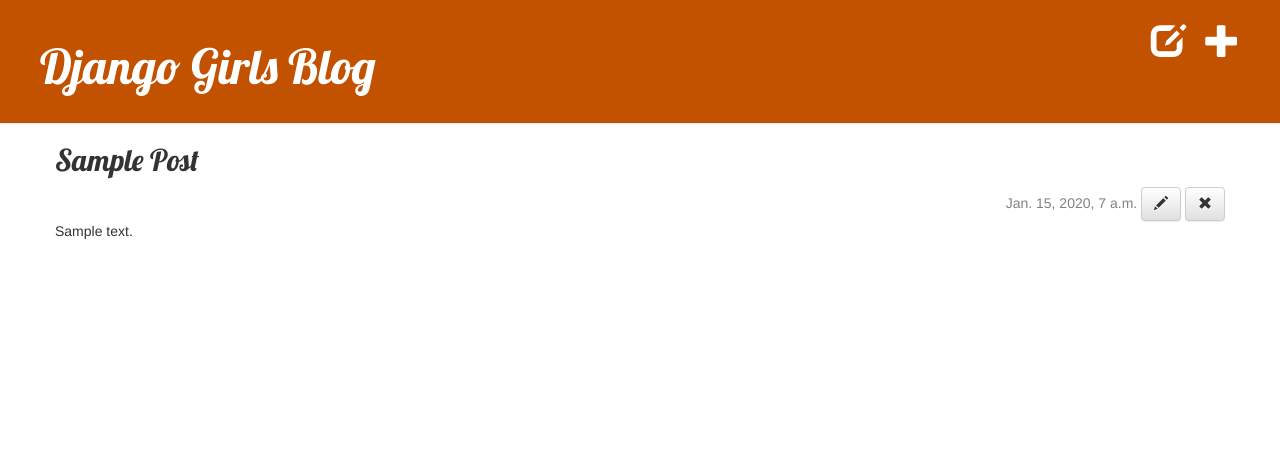
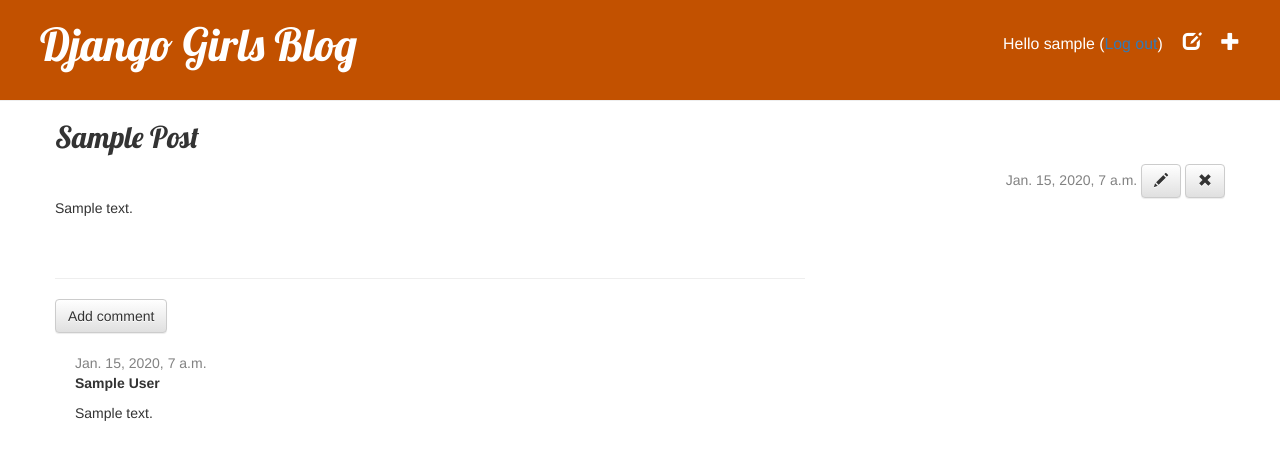
Before and after one commit to alegume/furry-succotash, a Django app: page /post/1/ in a window 1280 px wide. Shown: the top 460 px of the page. Run offline with Django 3.2, Linux system fonts and the light colour scheme; a user stored in the database is signed in; tables that the repository leaves empty hold one stand-in row (values such as "Sample post"); some libraries are stand-ins or nearby versions.

Commit message:
tutorial and extension completed

```diff
--- a/blog/admin.py
+++ b/blog/admin.py
@@ -1,5 +1,5 @@
 from django.contrib import admin
-from .models import Post
-
+from .models import Post, Comment
 
 admin.site.register(Post)
+admin.site.register(Comment)
--- a/blog/models.py
+++ b/blog/models.py
@@ -13,5 +13,24 @@
         self.published_date = timezone.now()
         self.save()
 
+    def approved_comments(self):
+        return self.comments.filter(approved_comment=True)
+
     def __str__(self):
         return '{} ({})'.format(self.title, self.author)
+
+class Comment(models.Model):
+    post = models.ForeignKey(
+        'blog.Post', on_delete=models.CASCADE, related_name='comments'
+    )
+    author = models.CharField(max_length=200)
+    text = models.TextField()
+    created_date = models.DateTimeField(default=timezone.now)
+    approved_comment = models.BooleanField(default=False)
+
+    def approve(self):
+        self.approved_comment = True
+        self.save()
+
+    def __str__(self):
+        return self.text
--- a/blog/static/css/blog.css
+++ b/blog/static/css/blog.css
@@ -11,7 +11,7 @@
 
 .page-header h1, .page-header h1 a, .page-header h1 a:visited, .page-header h1 a:active {
     color: #ffffff;
-    font-size: 36pt;
+    font-size: 34pt;
     text-decoration: none;
 }
 
@@ -38,8 +38,9 @@
 .top-menu, .top-menu:hover, .top-menu:visited {
     color: #ffffff;
     float: right;
-    font-size: 26pt;
+    font-size: 14pt;
     margin-right: 20px;
+    margin-top: 10px;
 }
 
 .post {
@@ -51,6 +52,10 @@
 }
 
 
-h2 {
+h2, h1 {
     margin-top: 0;
 }
+
+.comment {
+    margin: 20px 0px 20px 20px;
+}
--- a/blog/templates/blog/base.html
+++ b/blog/templates/blog/base.html
@@ -19,6 +19,12 @@
                  <a href="{% url 'post_draft_list' %}" class="top-menu">
                      <span class="glyphicon glyphicon-edit"></span>
                  </a>
+                 <p class="top-menu">
+                     <small>Hello {{ user.username }}
+                     (<a href="{% url 'logout' %}">Log out</a>)</small>
+                 </p>
+            {% else %}
+                <a href="{% url 'login' %}" class="top-menu"><span class="glyphicon glyphicon-lock"></span></a>
             {% endif %}
             <h1><a href="/">Django Girls Blog</a></h1>
         </div>
--- a/blog/templates/blog/post_detail.html
+++ b/blog/templates/blog/post_detail.html
@@ -30,4 +30,36 @@
             </div>
         </div>
     </div>
+    <hr />
+    <a class="btn btn-default" href="{% url 'add_comment_to_post' pk=post.pk %}">
+        Add comment
+    </a>
+
+    {% comment 'name of my first template comment' %}
+        the next block show all comments
+    {% endcomment %}
+
+    {% for comment in post.comments.all %}
+        {% if user.is_authenticated or comment.approved_comment %}
+            <div class="comment">
+                <div class="date">
+                    {{ comment.created_date }}
+                    {% if not comment.approved_comment %}
+                        <a class="btn btn-default" href="{% url 'comment_remove' pk=comment.pk %}">
+                            <span class="glyphicon glyphicon-remove"></span>
+                        </a>
+                        <a class="btn btn-default" href="{% url 'comment_approve' pk=comment.pk %}">
+                            <span class="glyphicon glyphicon-ok"></span>
+                        </a>
+                    {% endif %}
+                </div>
+                <strong>{{ comment.author }}</strong>
+                <p>{{ comment.text|linebreaks }}</p>
+            </div>
+        {% endif %}
+    {% empty %}
+        <p>&nbsp;</p>
+        <p>No comments here yet :(</p>
+    {% endfor %}
+
 {% endblock %}
--- a/blog/templates/blog/post_list.html
+++ b/blog/templates/blog/post_list.html
@@ -8,6 +8,9 @@
             </div>
             <h2><a href="{% url 'post_detail' pk=post.pk %}">{{ post.title|title }}</a></h2>
             <p>{{ post.text|linebreaksbr }}</p>
+            <a href="{% url 'post_detail' pk=post.pk %}">
+                Comments: {{ post.approved_comments.count }}
+            </a>
             <hr />
         </div>
     {% empty %}
--- a/blog/urls.py
+++ b/blog/urls.py
@@ -10,4 +10,7 @@
     path('post/drafts/', views.post_draft_list, name='post_draft_list'),
     path('post/<pk>/publish/', views.post_publish, name='post_publish'),
     path('post/<pk>/remove/', views.post_remove, name='post_remove'),
+    path('post/<int:pk>/comment/', views.add_comment_to_post, name='add_comment_to_post'),
+    path('comment/<int:pk>/approve/', views.comment_approve, name='comment_approve'),
+    path('comment/<int:pk>/remove/', views.comment_remove, name='comment_remove'),
 ]
--- a/blog/views.py
+++ b/blog/views.py
@@ -1,8 +1,9 @@
 from django.shortcuts import render, get_object_or_404, redirect
 from django.utils import timezone
+from django.contrib.auth.decorators import login_required
 
-from .models import Post
-from .forms import PostForm
+from .models import Post, Comment
+from .forms import PostForm, CommentForm
 
 def post_list(request):
     posts = Post.objects.filter(
@@ -12,11 +13,13 @@
     return render(request, 'blog/post_list.html', {'posts': posts})
 
 def post_detail(request, pk):
+    # TODO: Explicar linhas abaixo
     # post = Post.objects.get(pk=pk)
     post = get_object_or_404(Post, pk=pk)
 
     return render(request, 'blog/post_detail.html', {'post': post})
 
+@login_required
 def post_new(request):
     if request.method == 'POST':
         form = PostForm(request.POST)
@@ -32,6 +35,7 @@
 
     return render(request, 'blog/post_edit.html', {'form': form})
 
+@login_required
 def post_edit(request, pk):
     post = get_object_or_404(Post, pk=pk)
     if request.method == "POST":
@@ -46,19 +50,49 @@
         form = PostForm(instance=post)
     return render(request, 'blog/post_edit.html', {'form': form})
 
+@login_required
 def post_draft_list(request):
     drafts = Post.objects.filter(published_date__isnull=True).order_by('created_date')
 
     return render(request, 'blog/post_draft_list.html', {'posts': drafts})
 
+@login_required
 def post_publish(request, pk):
     post = get_object_or_404(Post, pk=pk)
     post.publish()
 
     return redirect('post_detail', pk=pk)
 
+@login_required
 def post_remove(request, pk):
     post = get_object_or_404(Post, pk=pk)
     post.delete()
 
     return redirect('post_list')
+
+def add_comment_to_post(request, pk):
+    post = get_object_or_404(Post, pk=pk)
+    if request.method == "POST":
+        form = CommentForm(request.POST)
+        if form.is_valid():
+            comment = form.save(commit=False)
+            comment.post = post
+            comment.save()
+            return redirect('post_detail', pk=post.pk)
+    else:
+        form = CommentForm()
+    return render(request, 'blog/add_comment_to_post.html', {'form': form})
+
+@login_required
+def comment_approve(request, pk):
+    comment = get_object_or_404(Comment, pk=pk)
+    comment.approve()
+
+    return redirect('post_detail', pk=comment.post.pk)
+
+@login_required
+def comment_remove(request, pk):
+    comment = get_object_or_404(Comment, pk=pk)
+    comment.delete()
+
+    return redirect('post_detail', pk=comment.post.pk)
--- a/mysite/settings.py
+++ b/mysite/settings.py
@@ -111,3 +111,5 @@
 STATIC_URL = '/static/'
 
 STATIC_ROOT = os.path.join(BASE_DIR, 'static')
+
+LOGIN_REDIRECT_URL = '/'
--- a/mysite/urls.py
+++ b/mysite/urls.py
@@ -1,22 +1,14 @@
-"""mysite URL Configuration
+'''
+    mysite URL Configuration
+'''
 
-The `urlpatterns` list routes URLs to views. For more information please see:
-    https://docs.djangoproject.com/en/3.0/topics/http/urls/
-Examples:
-Function views
-    1. Add an import:  from my_app import views
-    2. Add a URL to urlpatterns:  path('', views.home, name='home')
-Class-based views
-    1. Add an import:  from other_app.views import Home
-    2. Add a URL to urlpatterns:  path('', Home.as_view(), name='home')
-Including another URLconf
-    1. Import the include() function: from django.urls import include, path
-    2. Add a URL to urlpatterns:  path('blog/', include('blog.urls'))
-"""
 from django.contrib import admin
+from django.contrib.auth import views
 from django.urls import path, include
 
 urlpatterns = [
     path('admin/', admin.site.urls),
-	path('', include('blog.urls'))
+    path('accounts/login/', views.LoginView.as_view(), name='login'),
+    path('accounts/logout/', views.LogoutView.as_view(next_page='/'), name='logout'),
+    path('', include('blog.urls'))
 ]
```
Also changed, not shown: blog/forms.py (+7 -1 lines), blog/templates/blog/add_comment_to_post.html (added, +12 -0 lines), blog/templates/registration/login.html (added, +38 -0 lines), blog/migrations/0006_comment.py (added).
